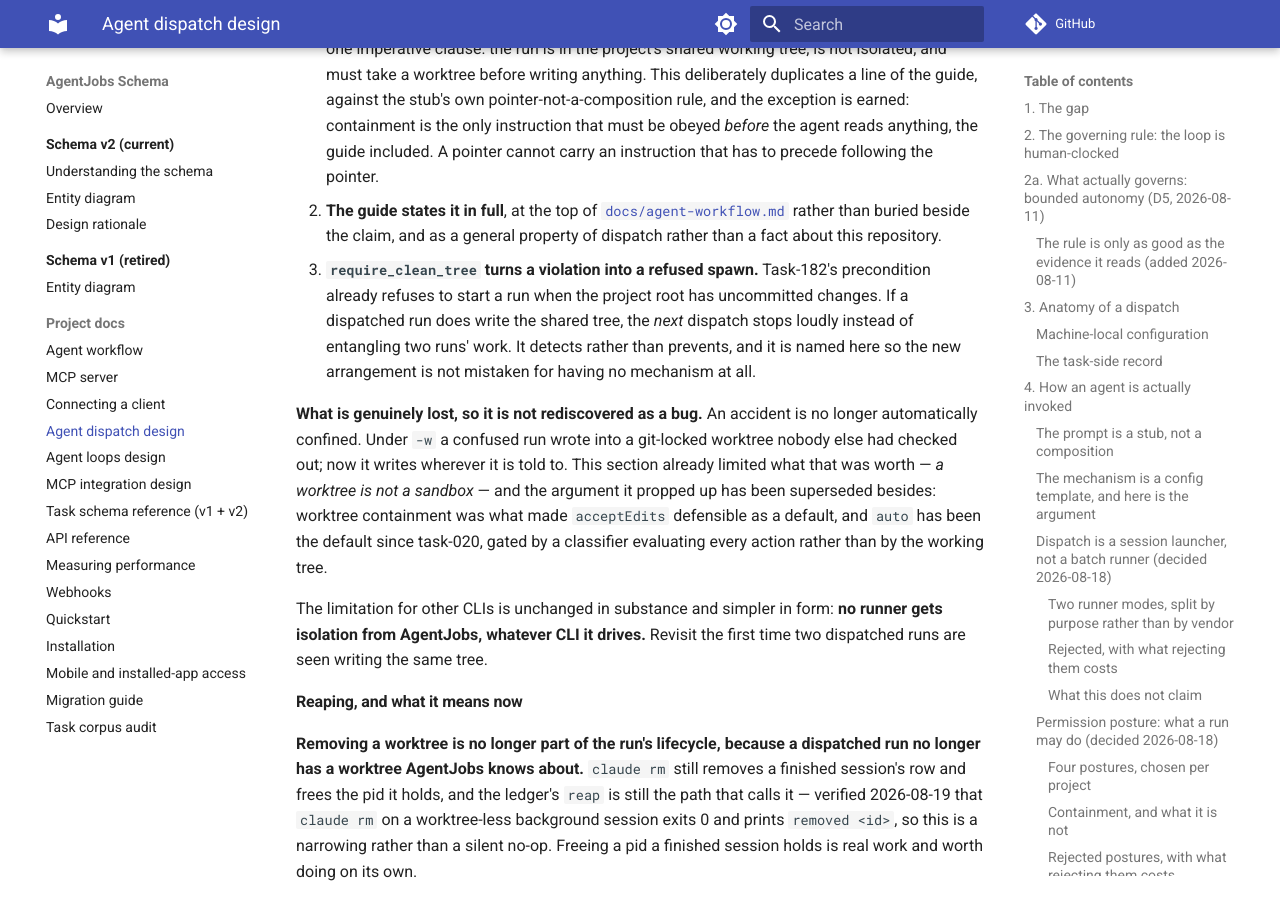
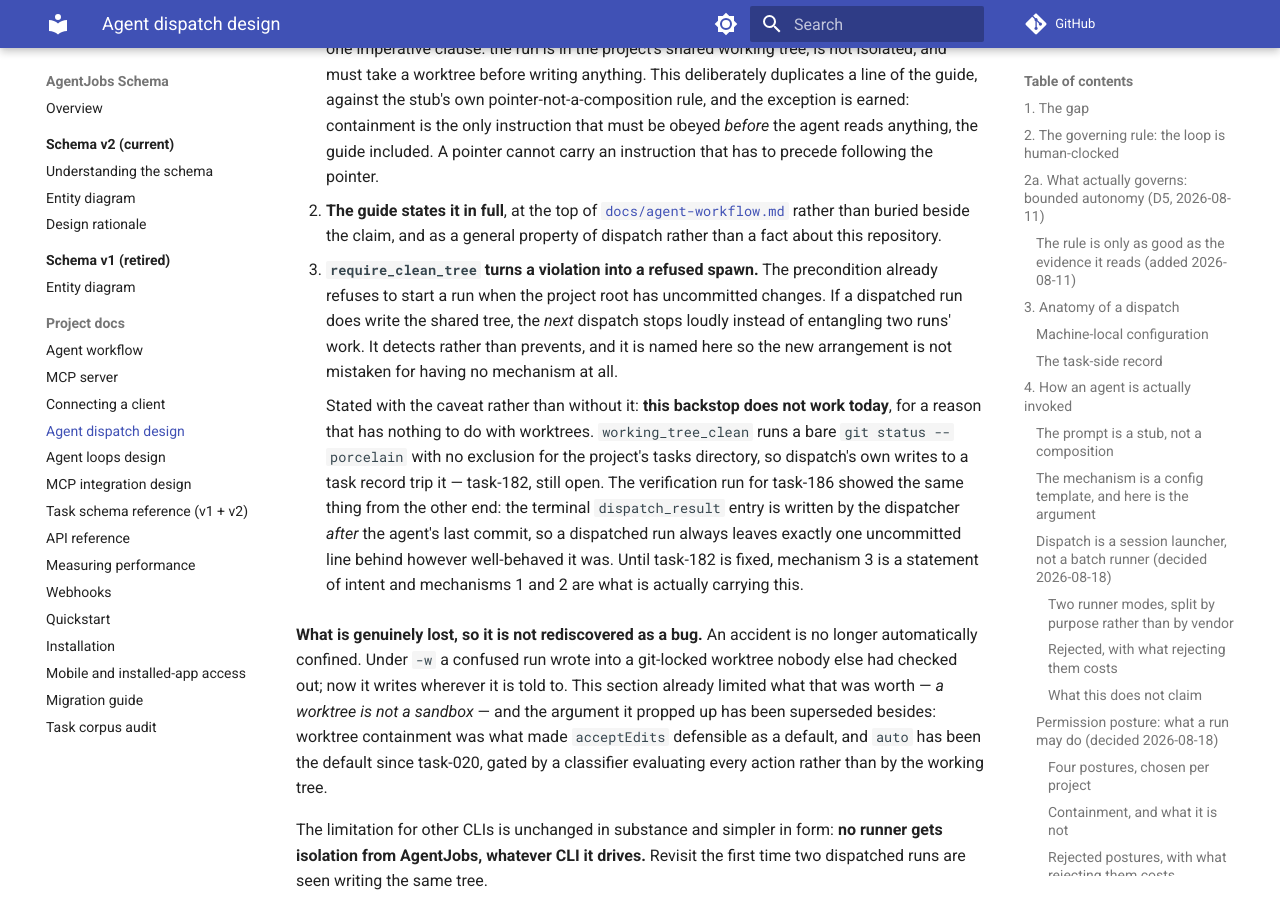
Before and after one commit to jeffposey/agentjobs, an MkDocs documentation site: the page built from docs/agent-dispatch-design.md, in a window 1280 px wide and 900 px high, scrolled down 27071 px. Built offline with MkDocs 1.6.1 and Material for MkDocs 9.7.7, drawn with Linux system fonts in a browser that asks for light colours; comment, search, counter and statistics services are not loaded.

Commit message:
docs: say plainly that the clean-tree backstop does not work yet
The isolation section named require_clean_tree as the mechanism that turns a
containment violation into a refused spawn. It cannot do that today: working_tree_clean
runs a bare git status with no exclusion for the tasks directory, so dispatch's own
writes trip it (task-182, open). The task-186 verification run showed the same defect
from the other end -- the terminal dispatch_result entry is written after the agent's
last commit, so even a perfectly behaved run leaves one uncommitted line behind.

Claiming a backstop that fires on our own writes would be worse than naming two
mechanisms and saying the third is intent.

```diff
--- a/docs/agent-dispatch-design.md
+++ b/docs/agent-dispatch-design.md
@@ -1148,11 +1148,21 @@ things, in order of when they act:
 2. **The guide states it in full**, at the top of
    [`docs/agent-workflow.md`](agent-workflow.md) rather than buried beside the claim, and
    as a general property of dispatch rather than a fact about this repository.
-3. **`require_clean_tree` turns a violation into a refused spawn.** Task-182's precondition
+3. **`require_clean_tree` turns a violation into a refused spawn.** The precondition
    already refuses to start a run when the project root has uncommitted changes. If a
    dispatched run does write the shared tree, the *next* dispatch stops loudly instead of
    entangling two runs' work. It detects rather than prevents, and it is named here so the
    new arrangement is not mistaken for having no mechanism at all.
+
+    Stated with the caveat rather than without it: **this backstop does not work today**,
+    for a reason that has nothing to do with worktrees. `working_tree_clean` runs a bare
+    `git status --porcelain` with no exclusion for the project's tasks directory, so
+    dispatch's own writes to a task record trip it — task-182, still open. The verification
+    run for task-186 showed the same thing from the other end: the terminal
+    `dispatch_result` entry is written by the dispatcher *after* the agent's last commit,
+    so a dispatched run always leaves exactly one uncommitted line behind however
+    well-behaved it was. Until task-182 is fixed, mechanism 3 is a statement of intent and
+    mechanisms 1 and 2 are what is actually carrying this.
 
 **What is genuinely lost, so it is not rediscovered as a bug.** An accident is no longer
 automatically confined. Under `-w` a confused run wrote into a git-locked worktree nobody
```
